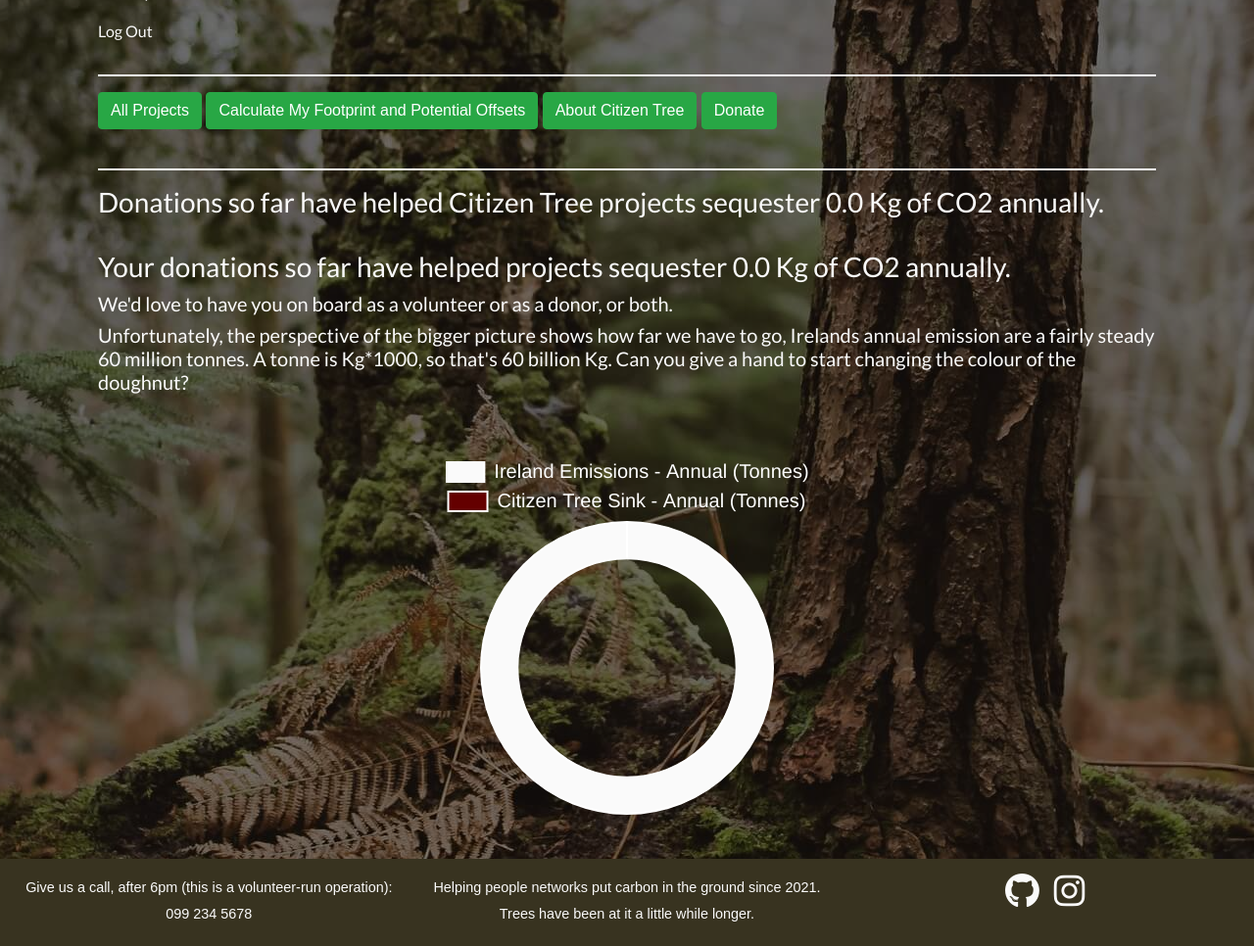
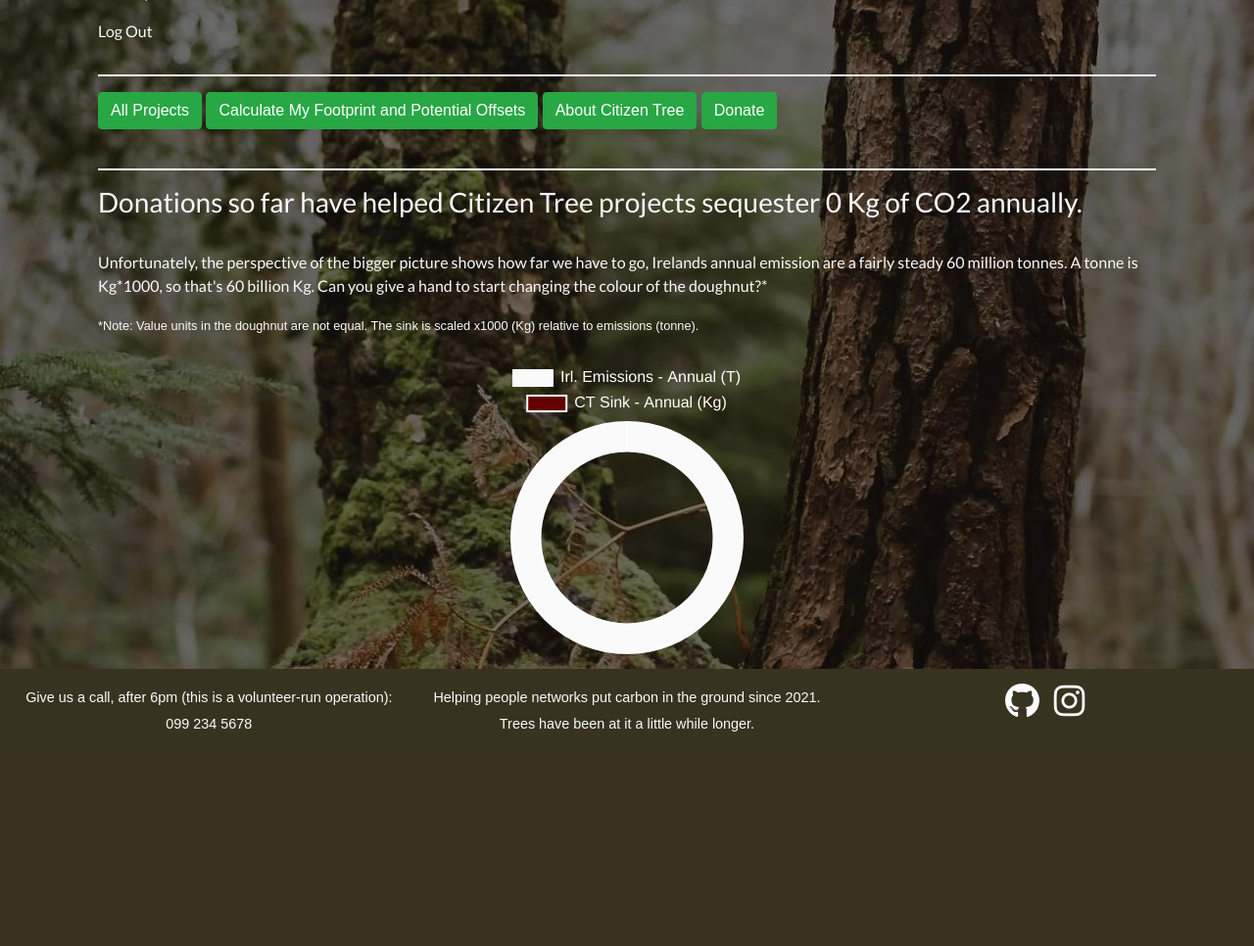
Before and after one commit to jclry1/ms4_citizen_tree, a Django app: page / in a window 1280 px wide. Shown: the part 178-1144 px from the top of the page at 98% size. After the commit the page ends 925 px from the top, so only its background shows below. Run offline with Django 3.2, Linux system fonts and the light colour scheme; the visitor is signed in with stand-in values (Sample User, id 1); data comes from the database, SQL or seed files in the repository; data that the repository does not hold is empty; some libraries are stand-ins or nearby versions.

Commit message:
Fix display issues with pie.js and adjust figures from views.py to be whole numbers only. Add note re scaling.

```diff
--- a/home/templates/home/index.html
+++ b/home/templates/home/index.html
@@ -40,12 +40,18 @@
 <hr>
     <h3 class="index-h">Donations so far have helped Citizen Tree projects sequester {{ total_sink }} Kg of CO2 annually.</h3>
     <br>
-    <h3 class="index-h">Your donations so far have helped projects sequester {{ donor_sink }} Kg of CO2 annually.</h3>
-    <h5 class="index-h">We'd love to have you on board as a volunteer or as a donor, or both.</h5>
-    <h5 class="index-h">Unfortunately, the perspective of the bigger picture shows how far we have to go, Irelands annual emission are a fairly steady 60 million tonnes.
-        A tonne is Kg*1000, so that's 60 billion Kg. Can you give a hand to start changing the colour of the doughnut?</h5>
-    <!-- https://www.chartjs.org/docs/latest/getting-started/ -->
-    <div class="col-10 col-md-8 mx-auto" style="height: 400px; width: 400px; margin-top: 60px;">
+    <p>Unfortunately, the perspective of the bigger picture shows how far we have to go, Irelands annual emission are a fairly steady 60 million tonnes.
+        A tonne is Kg*1000, so that's 60 billion Kg. Can you give a hand to start changing the colour of the doughnut?*</p>
+    <small class="emissions-note">*Note: Value units in the doughnut are not equal. The sink is scaled x1000 (Kg) relative to emissions (tonne).</small>
+
+
+  <br>
+  <br>
+
+    <!-- https://www.chartjs.org/docs/latest/getting-started/
+    https://www.chartjs.org/docs/latest/configuration/responsive.html#configuration-options-->
+
+    <div class="mx-auto chart-container">
         <canvas id="co2_doughnut" ></canvas>
     </div>
 
--- a/home/views.py
+++ b/home/views.py
@@ -23,10 +23,12 @@ class HomePageView(TemplateView):
         Reference:
         https://stackoverflow.com/questions/27596574/how-to-just-retrieve-the-integer-of-a-aggregate-query-in-django
         'or 0' - https://www.reddit.com/r/django/comments/fui93z/how_to_make_aggregate_return_0_instead_of_none/
+
+        See info on Donations page or ReadMe for calculation assumptions.
         """
         total_euro_amount = total_cent_amount/100
         total_sink=total_euro_amount*1.46   #Value of total sink is kg
-        context['total_sink'] = total_sink
+        context['total_sink'] = round(total_sink)
         context['d_sink_js'] = {"donor_sink": total_sink } #Dict to pass to pie.js via json_script
 
         if self.request.user.is_authenticated:
--- a/static/css/base.css
+++ b/static/css/base.css
@@ -22,6 +22,10 @@ body{
   color: #fafafa;
   font-family: Lato, sans-serif;
   font-weight: 500;
+}
+
+.emissions-note{
+  color: #fafafa;
 }
 
 hr{
@@ -130,3 +134,9 @@ caption {
 .cart-qty{
   max-width: 50px;
 }
+
+
+/*--------------------------------------------------------Chart container div*/
+.chart-container {
+  max-width: fit-content;
+}
--- a/static/js/pie.js
+++ b/static/js/pie.js
@@ -13,8 +13,8 @@ let var_total_sink = document.getElementById("chartVal").value; //JSON option no
     type: 'doughnut',
     data: {
         labels: [
-          'Ireland Emissions - Annual (Tonnes)',
-          'Citizen Tree Sink - Annual (Tonnes)',
+          'Irl. Emissions - Annual (T)',
+          'CT Sink - Annual (Kg)',
         ],
         datasets: [{
           label: 'Citizen Tree Sequestration',
@@ -34,7 +34,7 @@ let var_total_sink = document.getElementById("chartVal").value; //JSON option no
           labels: {
             color: "white",
             font: {
-              size: 20,
+              size: 16,
             }
           }
         }
```
